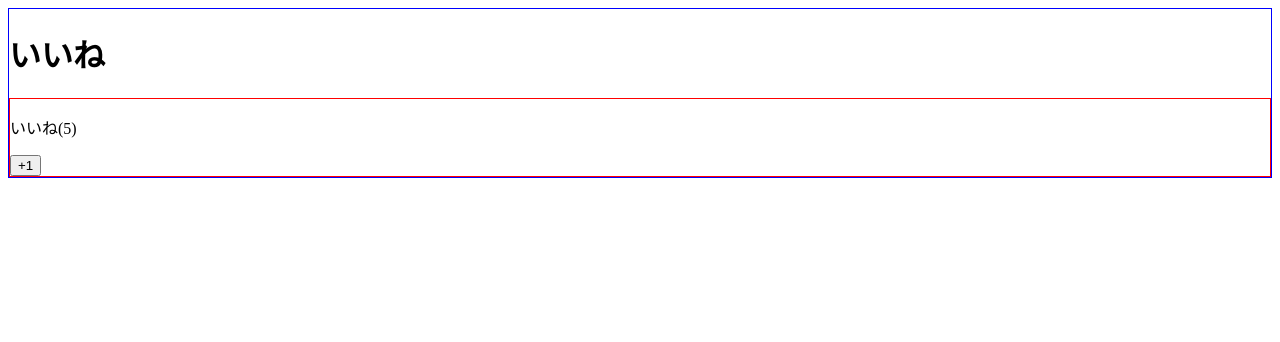
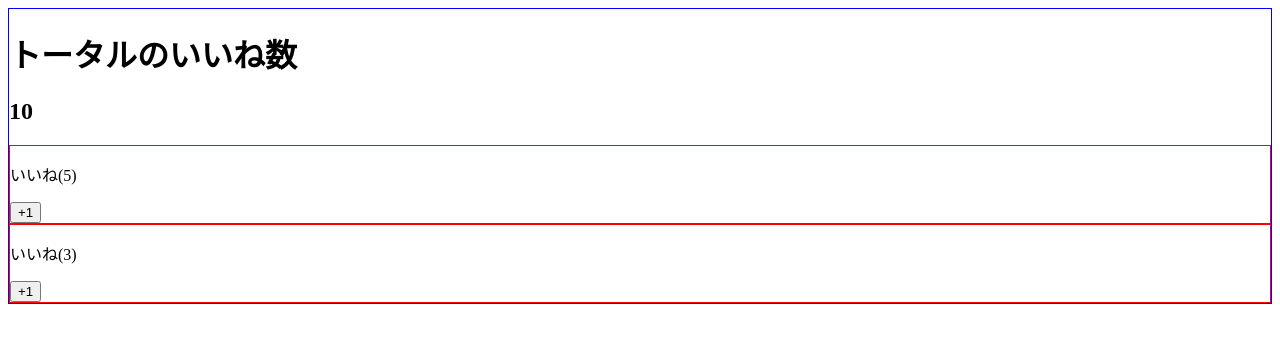
Before and after one commit to tomizawa0214/vue-sample, a Vue app in the folder udemy-vuejs-2/: page / in a window 1280 px wide. Shown: the top 342 px of the page. Built offline with nearby package versions, Linux system fonts and the light colour scheme.

Commit message:
親から子へ

```diff
--- a/udemy-vuejs-2/src/App.vue
+++ b/udemy-vuejs-2/src/App.vue
@@ -1,7 +1,9 @@
 <template>
   <div>
     <LikeHeader></LikeHeader>
-    <LikeNumber></LikeNumber>
+    <h2>{{ number }}</h2>
+    <LikeNumber :number="number"></LikeNumber>
+    <LikeNumber number="6"></LikeNumber>
   </div>
 </template>
 
@@ -10,6 +12,11 @@
 import LikeHeader from "./components/LikeHeader.vue";
 
 export default {
+  data() {
+    return {
+      number: 10
+    }
+  },
   components: {
     // パスカルケース
     LikeHeader
--- a/udemy-vuejs-2/src/components/LikeHeader.vue
+++ b/udemy-vuejs-2/src/components/LikeHeader.vue
@@ -1,3 +1,3 @@
 <template>
-  <h1>いいね</h1>
+  <h1>トータルのいいね数</h1>
 </template>
--- a/udemy-vuejs-2/src/components/LikeNumber.vue
+++ b/udemy-vuejs-2/src/components/LikeNumber.vue
@@ -1,17 +1,13 @@
 <template>
   <div>
-    <p>いいね({{ number }})</p>
+    <p>いいね({{ number / 2 }})</p>
     <button @click="increment">+1</button>
   </div>
 </template>
 
 <script>
 export default {
-  data() {
-    return {
-      number: 5
-    };
-  },
+  props: ['number'],
   methods: {
     increment() {
       this.number += 1;
```
